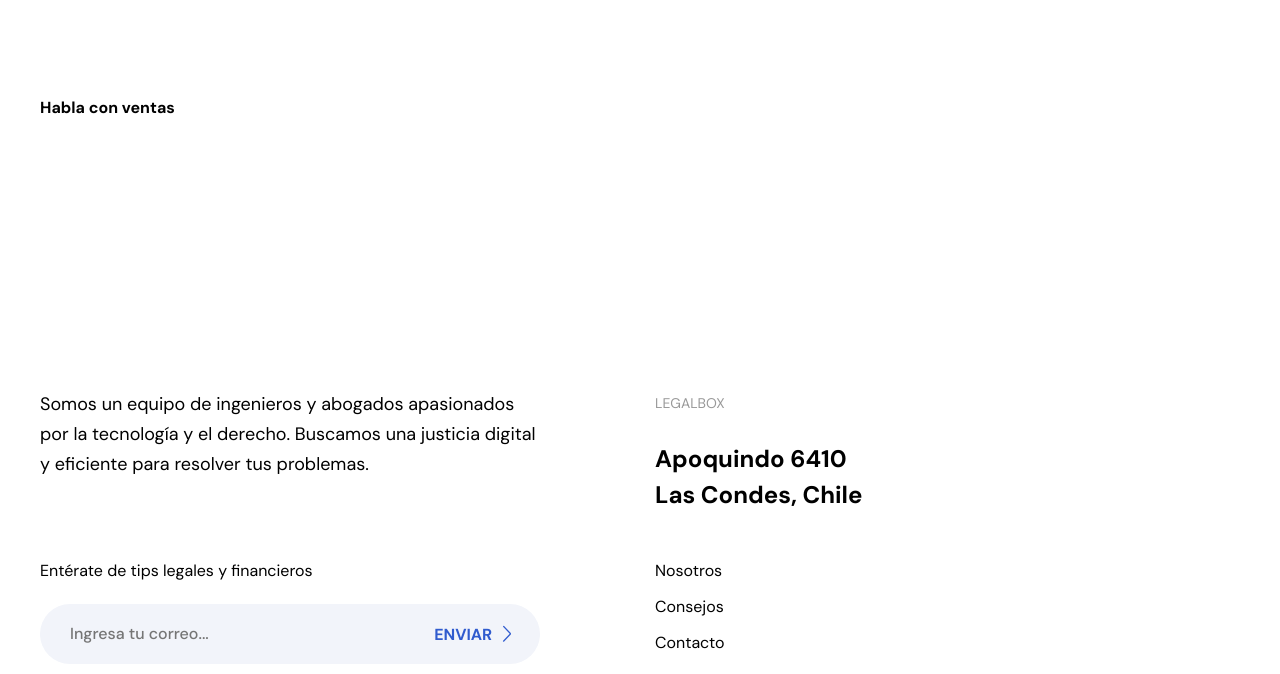
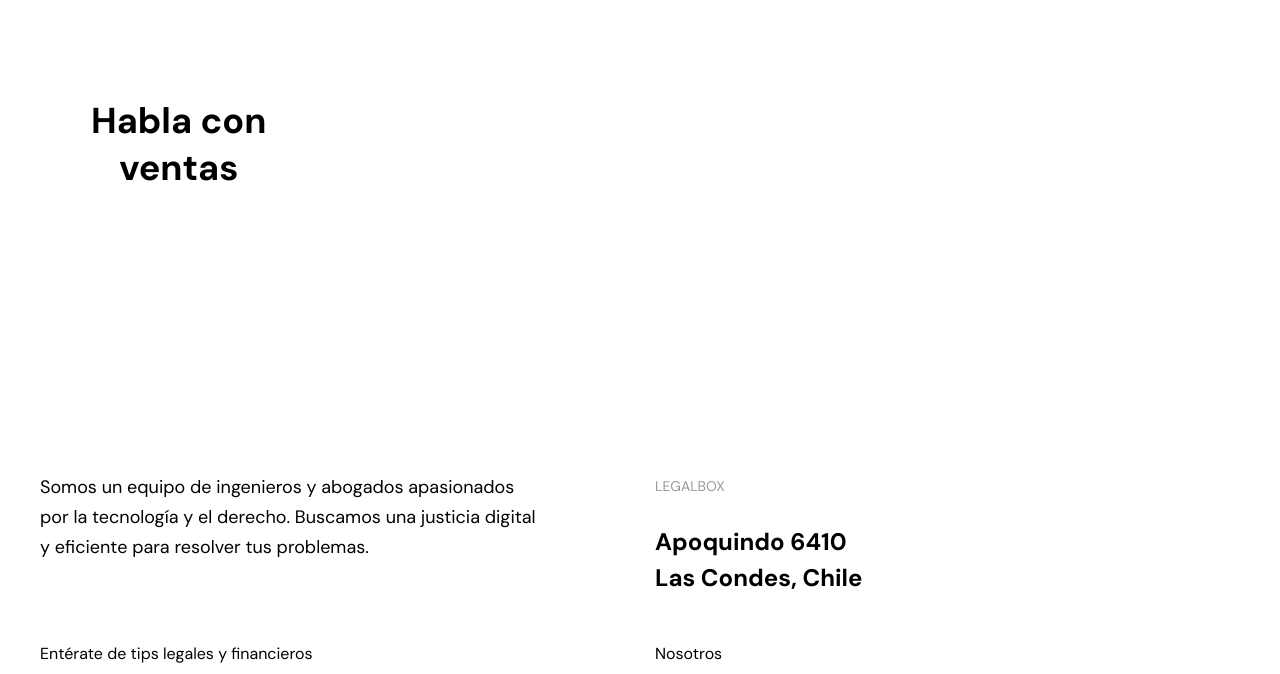
Before and after one commit to pedro199207/firecase-seo, a plain HTML site: page contacto.html in a window 1280 px wide. Shown: the part 126-800 px from the top of the page. Drawn offline with Linux system fonts and the light colour scheme; a script that the page names is missing.

Commit message:
gooogogo

```diff
--- a/contacto.html
+++ b/contacto.html
@@ -30,7 +30,7 @@
 		<section class="page-content bb-0">
 							<div class="container">
 								<div class="row">
-									<div class="col-lg-3">
+									<div class="col-lg-3 error-content">
 										<h3>Habla con ventas</h3>
 									</div>
 									<div class="col-lg-9">
```
